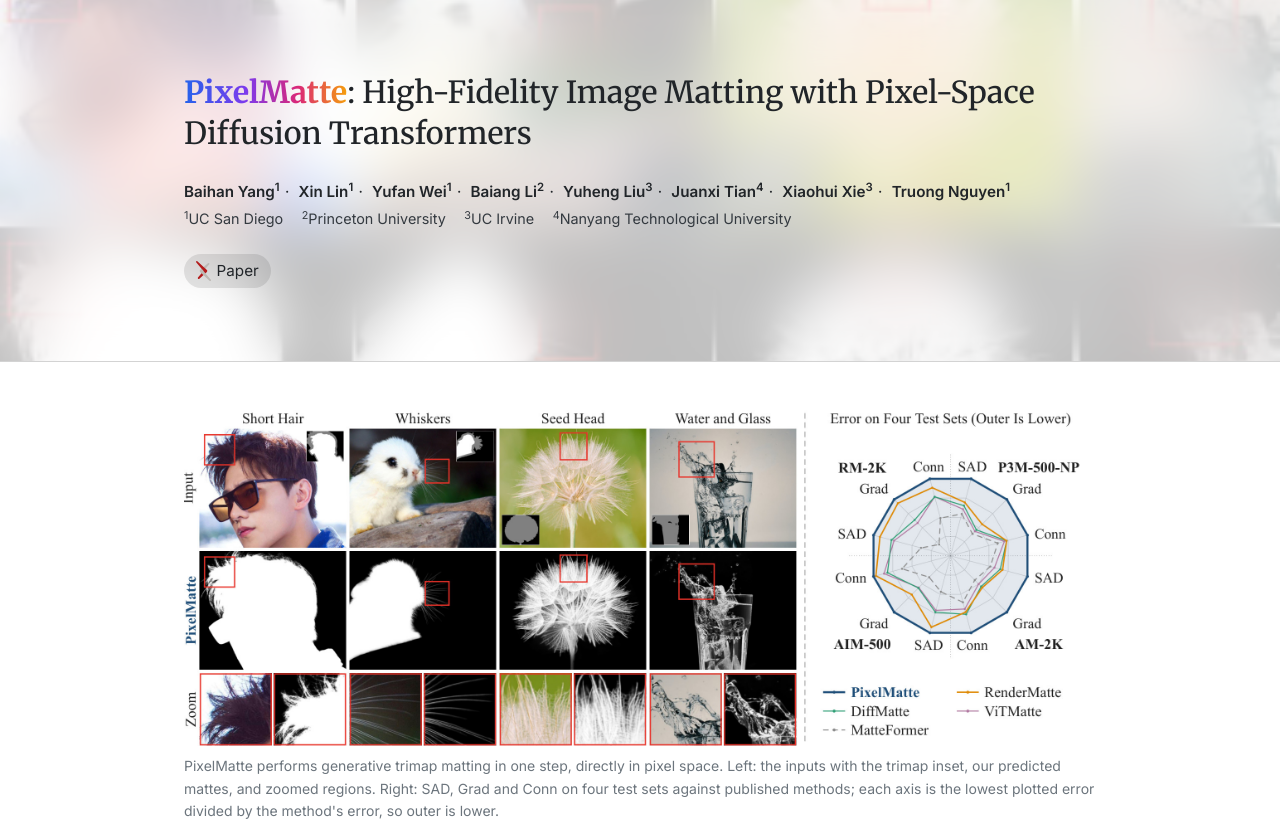
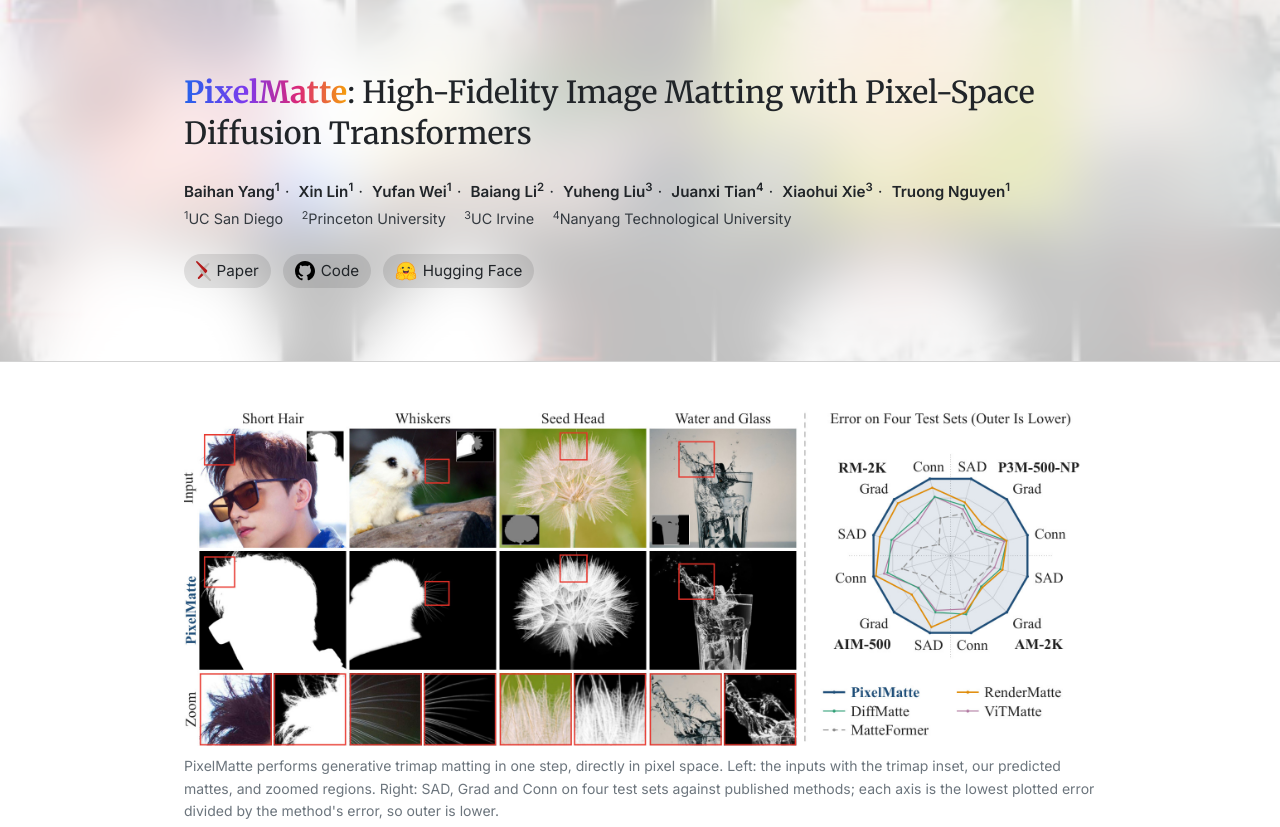
Before and after one commit to White-YC/pixelmatte, a plain HTML site: page index.html in a window 1280 px wide. Shown: the top 827 px of the page. Drawn offline with nearby package versions, Linux system fonts and the light colour scheme.

Commit message:
Add Code and Hugging Face buttons next to Paper
GitHub mark from primer/octicons, Hugging Face logo from huggingface.co.

Co-Authored-By: Claude Fable 5.2 <noreply@anthropic.com>

```diff
--- a/index.html
+++ b/index.html
@@ -42,6 +42,14 @@
           <a href="https://arxiv.org/abs/2611.34929" target="_blank" rel="noopener">
             <img src="static/images/arxiv-logomark-small.svg" alt="arXiv" class="link-icon">
             <span>Paper</span>
+          </a>
+          <a href="https://github.com/White-YC/pixelmatte" target="_blank" rel="noopener">
+            <img src="static/images/github-mark.svg" alt="GitHub" class="link-icon">
+            <span>Code</span>
+          </a>
+          <a href="https://huggingface.co/papers/2611.34929" target="_blank" rel="noopener">
+            <img src="static/images/hf-logo.svg" alt="Hugging Face" class="link-icon">
+            <span>Hugging Face</span>
           </a>
         </div>
       </div>
```
Also changed, not shown: static/images/github-mark.svg (added), static/images/hf-logo.svg (added).
